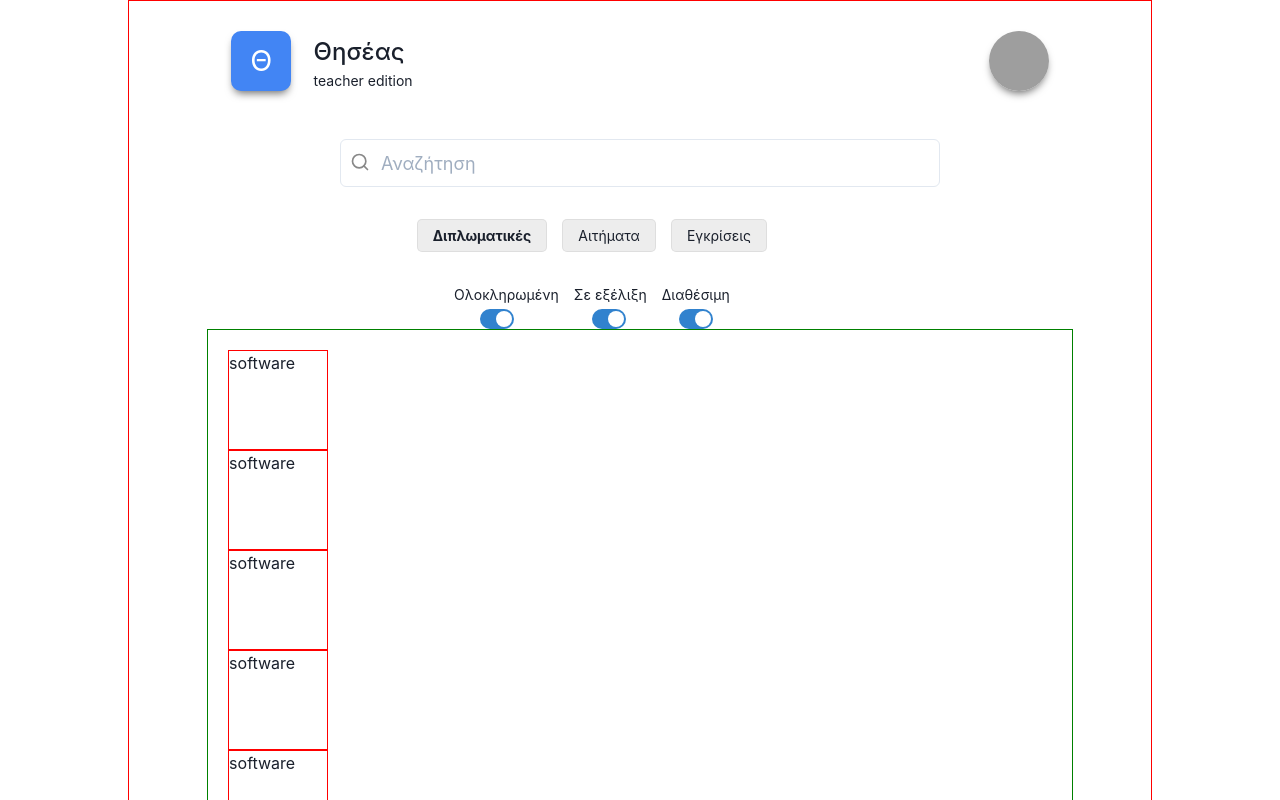
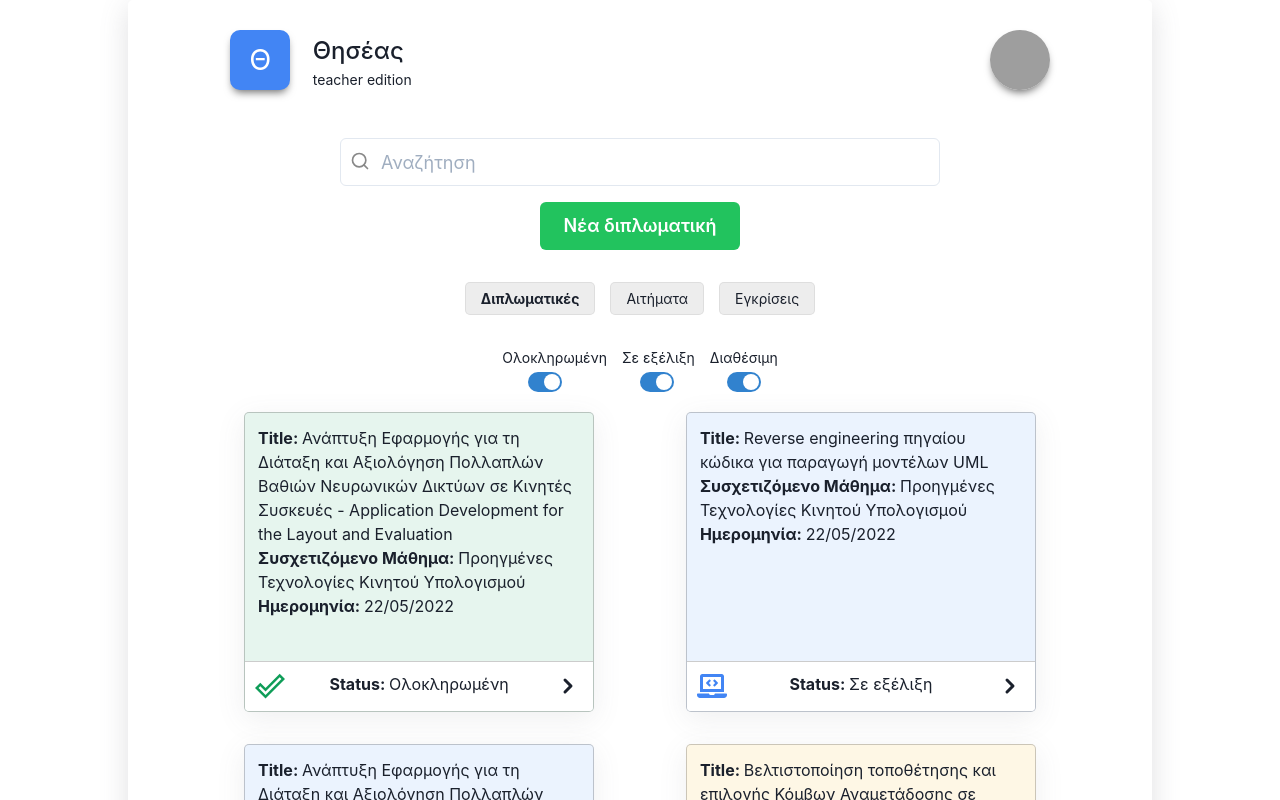
Before and after one commit to ktrip96/NTUA_thesis, a Next.js app in the folder theseus/: page /teacher in a window 1280 px wide. Shown: the top 800 px of the page. Built offline with nearby package versions, Linux system fonts and the light colour scheme; grey boxes are pictures that could not be loaded.

Commit message:
Teacher Main Page

```diff
--- a/theseus/components/teacher/FilterMenu.module.css
+++ b/theseus/components/teacher/FilterMenu.module.css
@@ -5,7 +5,7 @@
     gap:15px;
     width: 90%;
     justify-content: center;
-    margin-top: 2rem;
+    margin-top: 1rem;
 }
 
 .label{
--- a/theseus/components/teacher/Grid.js
+++ b/theseus/components/teacher/Grid.js
@@ -1,19 +1,18 @@
 import React from 'react'
-
-const ThesisBox = ({ path }) => {
-  return (
-    <div style={{ width: '100px', height: '100px', border: '1px solid red' }}>
-      {path}
-    </div>
-  )
-}
+import styles from './Grid.module.css'
+import ThesisBox from './ThesisBox'
 
 function Grid({ data }) {
   console.log(data)
   return (
-    <div>
+    <div className={styles.grid}>
       {data.map((item) => (
-        <ThesisBox key={item.id} path={item.path} />
+        <ThesisBox
+          key={item.id}
+          title={item.name}
+          path={item.path}
+          status={item.status}
+        />
       ))}
     </div>
   )
--- a/theseus/components/teacher/Grid.module.css
+++ b/theseus/components/teacher/Grid.module.css
@@ -0,0 +1,8 @@
+.grid{
+    display:grid;
+    align-items: center;
+    gap:10px;
+    grid-template-columns: repeat(auto-fill, minmax(350px, 1fr));
+    grid-column-gap:1rem;
+    grid-row-gap:2rem;
+}
--- a/theseus/components/PageMenu.module.css
+++ b/theseus/components/teacher/PageMenu.module.css
@@ -4,7 +4,7 @@
   gap:15px;
   width: 90%;
   justify-content: center;
-  margin-top: 2rem;
+  margin-top: 1rem;
 }
 
 .menu_box {
--- /dev/null
+++ b/theseus/components/teacher/ThesisBox.js
@@ -0,0 +1,63 @@
+import React from 'react'
+import { HiChevronRight } from 'react-icons/hi'
+import { MdDoneOutline, MdPendingActions } from 'react-icons/md'
+import { FaLaptopCode } from 'react-icons/fa'
+import styles from './ThesisBox.module.css'
+
+const returnBackgroundColor = (status) => {
+  if (status === 'Ολοκληρωμένη')
+    return { backgroundColor: 'var(--light-green-color)' }
+  if (status === 'Σε εξέλιξη')
+    return { backgroundColor: 'var(--light-blue-color)' }
+  if (status === 'Διαθέσιμη')
+    return { backgroundColor: 'var(--light-yellow-color)' }
+}
+
+const returnIcon = (status) => {
+  if (status === 'Ολοκληρωμένη')
+    return (
+      <MdDoneOutline
+        className={styles.status_icon}
+        style={{ color: 'var(--green-color)' }}
+      />
+    )
+  if (status === 'Σε εξέλιξη')
+    return (
+      <FaLaptopCode
+        className={styles.status_icon}
+        style={{ color: 'var(--blue-color)' }}
+      />
+    )
+  if (status === 'Διαθέσιμη')
+    return (
+      <MdPendingActions
+        className={styles.status_icon}
+        style={{ color: 'var(--yellow-color)' }}
+      />
+    )
+}
+
+const ThesisBox = ({ path, status, title }) => {
+  return (
+    <div className={styles.thesis_box} style={returnBackgroundColor(status)}>
+      <div style={{ height: 'fit-content' }}>
+        <label className={styles.label}>Title: </label>
+        <span>{title}</span>
+      </div>
+
+      <label className={styles.label}>Συσχετιζόμενο Μάθημα: </label>
+      <span> Προηγμένες Τεχνολογίες Κινητού Υπολογισμού</span>
+      <br />
+      <label className={styles.label}>Ημερομηνία: </label>
+      <span> 22/05/2022</span>
+      <br />
+      <div className={styles.status}>
+        <label className={styles.label}>Status: </label>
+        <span>{status}</span>
+        {returnIcon(status)}
+      </div>
+      <HiChevronRight size={30} className={styles.icon} />
+    </div>
+  )
+}
+export default ThesisBox
--- /dev/null
+++ b/theseus/components/teacher/ThesisBox.module.css
@@ -0,0 +1,50 @@
+
+.thesis_box{
+    width:350px;
+    height:300px;
+    border-radius:5px;
+    margin:auto;
+    border:1px solid rgba(0,0,0,0.2);
+    padding:13px;
+    overflow: hidden;
+    position: relative;
+    transition: 0.2s ease-in-out;
+    box-shadow: rgba(100, 100, 111, 0.1) 0px 7px 29px 0px;
+}
+
+.thesis_box:hover{
+    cursor: pointer;
+    transform: scale(1.02);
+    box-shadow: rgba(100, 100, 111, 0.2) 0px 7px 29px 0px;
+  }
+
+.label{
+    font-weight:bold;
+}
+
+.status{
+    height:50px;
+    padding-top:10px;
+    border-radius:5x;
+    border-top:1px solid rgba(0,0,0,0.2);
+    width:100%;
+    position:absolute;
+    bottom:0;
+    left:0;
+    text-align: center;
+    background-color: white;
+}
+
+.icon{
+    position:absolute;
+    right:10px;
+    bottom:10px;
+}
+
+.status_icon{
+    width:30px;
+    height:30px;
+    position:absolute;
+    bottom:10px;
+    left:10px
+}
--- a/theseus/dummy_data.js
+++ b/theseus/dummy_data.js
@@ -195,58 +195,58 @@ const TEACHER_DATA = [
   {
     path: 'software',
     teacher: 'Νίκος Παπασπύρου',
-    name: 'Haskell Project',
-    id: 'L04328948',
-    status: 'done',
+    name: 'Ανάπτυξη Εφαρμογής για τη Διάταξη και Αξιολόγηση Πολλαπλών Βαθιών Νευρωνικών Δικτύων σε Κινητές Συσκευές - Application Development for the Layout and Evaluation ',
+    id: 'L04328148',
+    status: 'Ολοκληρωμένη',
   },
   {
     path: 'software',
     teacher: 'Νίκος Παπασπύρου',
-    name: 'Χακάρουμε ότι υπάρχει',
-    id: 'L04328948',
-    status: 'doing',
+    name: 'Reverse engineering πηγαίου κώδικα για παραγωγή μοντέλων UML',
+    id: 'L04328248',
+    status: 'Σε εξέλιξη',
   },
   {
     path: 'software',
     teacher: 'Νίκος Παπασπύρου',
-    name: 'Theseus Project',
-    id: 'L04328948',
-    status: 'doing',
+    name: 'Ανάπτυξη Εφαρμογής για τη Διάταξη και Αξιολόγηση Πολλαπλών Βαθιών Νευρωνικών Δικτύων σε Κινητές Συσκευές - Application Development for the Layout and Evaluation ',
+    id: 'L04328348',
+    status: 'Σε εξέλιξη',
   },
   {
     path: 'software',
     teacher: 'Νίκος Παπασπύρου',
-    name: 'Creating Facebook',
-    id: 'L04328948',
-    status: 'pending',
+    name: 'Βελτιστοποίηση τοποθέτησης και επιλογής Κόμβων Αναμετάδοσης σε Ετερογενή Δίκτυα επόμενης γενιάς (5G και Beyond) με χρήση τεχνικών Μηχανικής Μάθησης (ML). (1 Άτομο)',
+    id: 'L04328448',
+    status: 'Διαθέσιμη',
   },
   {
     path: 'software',
     teacher: 'Νίκος Παπασπύρου',
-    name: 'Random Stuff',
-    id: 'L04328948',
-    status: 'pending',
+    name: 'Ανάπτυξη Εφαρμογής για τη Διάταξη και Αξιολόγηση Πολλαπλών Βαθιών Νευρωνικών Δικτύων σε Κινητές Συσκευές - ',
+    id: 'L04328548',
+    status: 'Διαθέσιμη',
   },
   {
     path: 'software',
     teacher: 'Νίκος Παπασπύρου',
-    name: 'Random Dummy Project',
-    id: 'L04328948',
-    status: 'done',
+    name: 'Ανίχνευση και Καταστολή Παρεμβολών σε P2P Ζεύξεις με Τεχνικές Διαμόρφωσης Δέσμης. (1 Άτομο)',
+    id: 'L04328648',
+    status: 'Ολοκληρωμένη',
   },
   {
     path: 'software',
     teacher: 'Νίκος Παπασπύρου',
-    name: 'Dummy Random Project',
-    id: 'L04328948',
-    status: 'doing',
+    name: 'Σχεδίαση MIMO κεραίας φιλικής προς τον τελικό χρήστη και κατάλληλου ανθρώπινου ομοιώματος για εφαρμογές υψηλών συχνοτήτων. (2 Άτομa)',
+    id: 'L04328748',
+    status: 'Σε εξέλιξη',
   },
   {
     path: 'software',
     teacher: 'Νίκος Παπασπύρου',
-    name: 'Haskell Project',
-    id: 'L04328948',
-    status: 'done',
+    name: 'Σχεδίαση MIMO κεραίας φιλικής προς τον τελικό χρήστη και κατάλληλου ανθρώπινου ομοιώματος για εφαρμογές υψηλών συχνοτήτων. (2 Άτομa)',
+    id: 'L04328848',
+    status: 'Ολοκληρωμένη',
   },
 ]
 
--- a/theseus/pages/teacher/index.js
+++ b/theseus/pages/teacher/index.js
@@ -1,13 +1,14 @@
 import { useState } from 'react'
 import styles from './index.module.css'
 import Header from '../../components/Header'
-import PageMenu from '../../components/PageMenu'
+import PageMenu from '../../components/teacher/PageMenu'
 import SearchBar from '../../components/SearchBar'
-import ProjectList from '../../components/ProjectList'
 import { getTeacherData } from '../../dummy_data'
 import TeacherProjectBox from '../../components/teacher/TeacherProjectBox'
 import FilterMenu from '../../components/teacher/FilterMenu'
 import Grid from '../../components/teacher/Grid'
+import Link from 'next/link'
+import { Button } from '@chakra-ui/react'
 
 function TeacherHome() {
   const [activeMenuPage, setActiveMenuPage] = useState(1)
@@ -25,19 +26,15 @@ function TeacherHome() {
     )
   })
 
-  // const checkBoxFilteredData = searchFilteredData.filter((item) => {
-  //   return filterArray.includes(item.status)
-  // })
+  const statusFilteredData = searchFilteredData.filter((item) => {
+    return activeFilters.includes(item.status)
+  })
 
   const conditionalRender = (activeMenuPage) => {
     if (activeMenuPage === 1)
       return (
-        // <ProjectList
-        //   DEVELOPING_DATA={searchFilteredData}
-        //   category={'teacher'}
-        // />
         <div className={styles.grid_container}>
-          <Grid category={'random'} data={searchFilteredData} />
+          <Grid category={'random'} data={statusFilteredData} />
         </div>
       )
     if (activeMenuPage === 2)
@@ -55,22 +52,32 @@ function TeacherHome() {
     <div className={styles.main_ctn}>
       <Header category={'teacher'} />
 
-      <div className={styles.search}>
+      <div className={styles.center}>
         <SearchBar setSearchField={setSearchField} />
       </div>
 
-      <div className={styles.menu}>
+      <Link href={'/teacher/NewProject'} passHref={true}>
+        <div className={styles.center}>
+          <Button colorScheme={'whatsapp'} size='lg' className={styles.button}>
+            Νέα διπλωματική
+          </Button>
+        </div>
+      </Link>
+
+      <div className={styles.center}>
         <PageMenu
           setActiveMenuPage={setActiveMenuPage}
           activeMenuPage={activeMenuPage}
           category={'teacher'}
         />
       </div>
-      <FilterMenu
-        filterArray={filterArray}
-        activeFilters={activeFilters}
-        setActiveFilters={setActiveFilters}
-      />
+      <div className={styles.center}>
+        <FilterMenu
+          filterArray={filterArray}
+          activeFilters={activeFilters}
+          setActiveFilters={setActiveFilters}
+        />
+      </div>
 
       {conditionalRender(activeMenuPage)}
     </div>
--- a/theseus/pages/teacher/index.module.css
+++ b/theseus/pages/teacher/index.module.css
@@ -1,24 +1,21 @@
 .main_ctn {
     width:clamp(450px, 80%, 1300px);
     margin:auto;
+    min-height: 100vh;
     padding:30px;
-    border:1px solid red;
+    box-shadow: rgba(100, 100, 111, 0.2) 0px 7px 29px 0px;
+    border-radius:5px;
+    background-color:white;
 }
 
-.search {
+.center {
   display: flex;
   justify-content: center;
   margin-top: 1rem;
 }
 
-.menu {
-  margin-top: 15px;
+.grid_container{
+  padding:20px 0px 20px 0px;
+  width:90%;
   margin:auto;
 }
-
-.grid_container{
-  padding:20px;
-  width:90%;
-  margin:auto;
-  border:1px solid green;
-}
--- a/theseus/styles/globals.css
+++ b/theseus/styles/globals.css
@@ -3,6 +3,7 @@ html,
 body {
   padding: 0;
   margin: 0;
+  background-color: #dcdcdc94;
 }
 
 :root{
@@ -13,6 +14,13 @@ body {
   --orange-color: rgb(237, 137, 54);
   --purple-color: rgb(159, 122, 234);
   --pink-color: rgb(237, 100, 166);
+  --light-blue-color: rgba(66,133, 244, 0.1);
+  --light-red-color: rgba(219, 68, 55, 0.1a);
+  --light-yellow-color: rgba(244 ,180, 0, 0.1);
+  --light-green-color: rgba(15 ,157, 88, 0.1);
+  --light-orange-color: rgba(237, 137, 54, 0.1);
+  --light-purple-color: rgba(159, 122, 234, 0.1);
+  --light-pink-color: rgba(237, 100, 166, 0.1a);
 
 
 }
```
Also changed, not shown: theseus/components/teacher/PageMenu.js (renamed from theseus/components/PageMenu.js).
